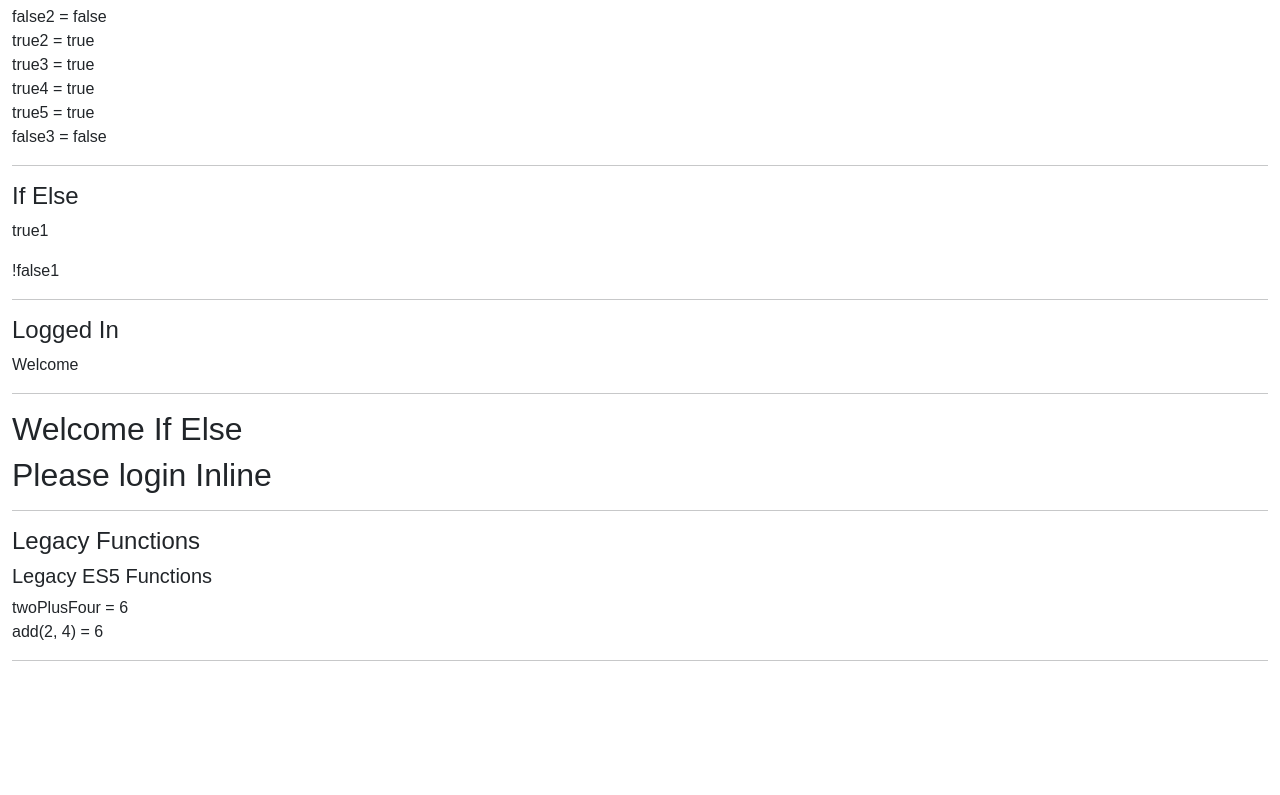
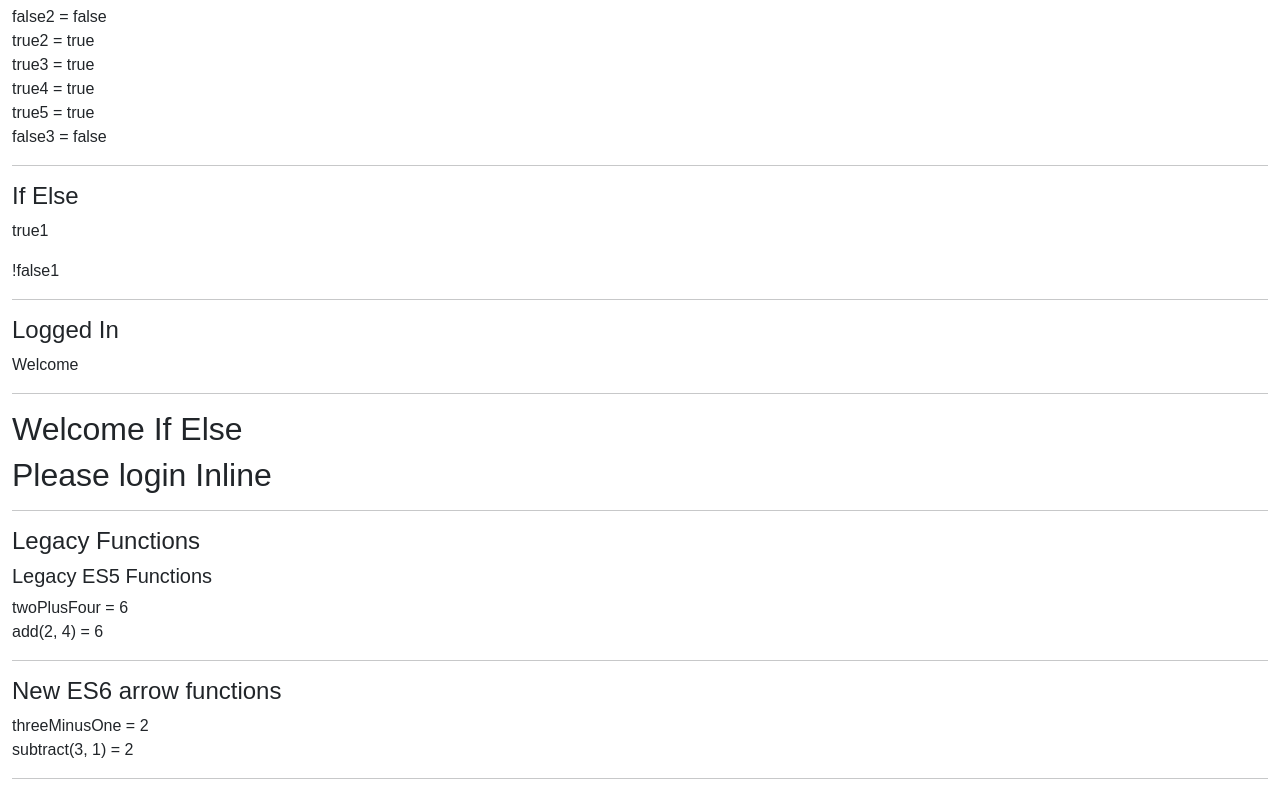
Before and after one commit to NS027/kanbas-react-web-app, a React (Create React App) app: page /#/Labs/Lab3 in a window 1280 px wide. Shown: the part 620-1415 px from the top of the page. Before the commit the page ends 1297 px from the top, so only its background shows below. Built offline with nearby package versions, Linux system fonts and the light colour scheme.

Commit message:
lab3 arrow functions

```diff
--- /dev/null
+++ b/src/Labs/Lab3/ArrowFunctions.tsx
@@ -0,0 +1,13 @@
+const subtract = (a: number, b: number) => {
+    return a - b;
+};
+    export default function ArrowFunctions() {
+    const threeMinusOne = subtract(3, 1);
+    console.log(threeMinusOne);
+    return (
+    <div id="wd-arrow-functions">
+    <h4>New ES6 arrow functions</h4>
+    threeMinusOne = {threeMinusOne} <br />
+    subtract(3, 1) = {subtract(3, 1)} <hr />
+    </div>
+);}
--- a/src/Labs/Lab3/index.tsx
+++ b/src/Labs/Lab3/index.tsx
@@ -6,6 +6,7 @@ import TernaryOperator from "./TernaryOperator";
 import ConditionalOutputIfElse from "./ConditionalOutputIfElse";
 import ConditionalOutputInline from "./ConditionalOutputInline";
 import LegacyFunctions from "./LegacyFunctions";
+import ArrowFunctions from "./ArrowFunctions";
 
 export default function Lab3() {
   return(
@@ -19,6 +20,7 @@ export default function Lab3() {
       <ConditionalOutputIfElse/>
       <ConditionalOutputInline/>
       <LegacyFunctions/>
+      <ArrowFunctions/>
     </div>
   );
 }
```
